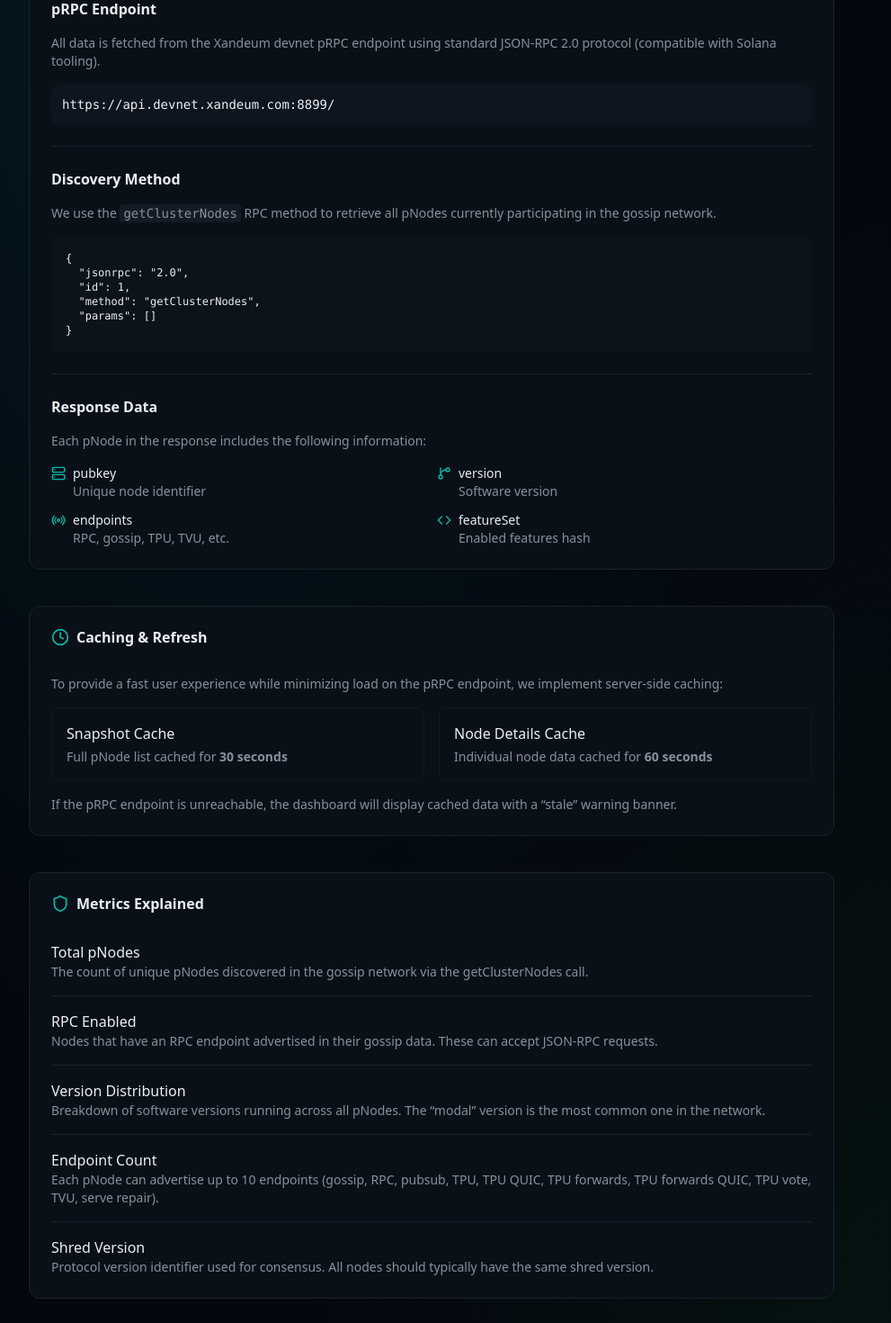
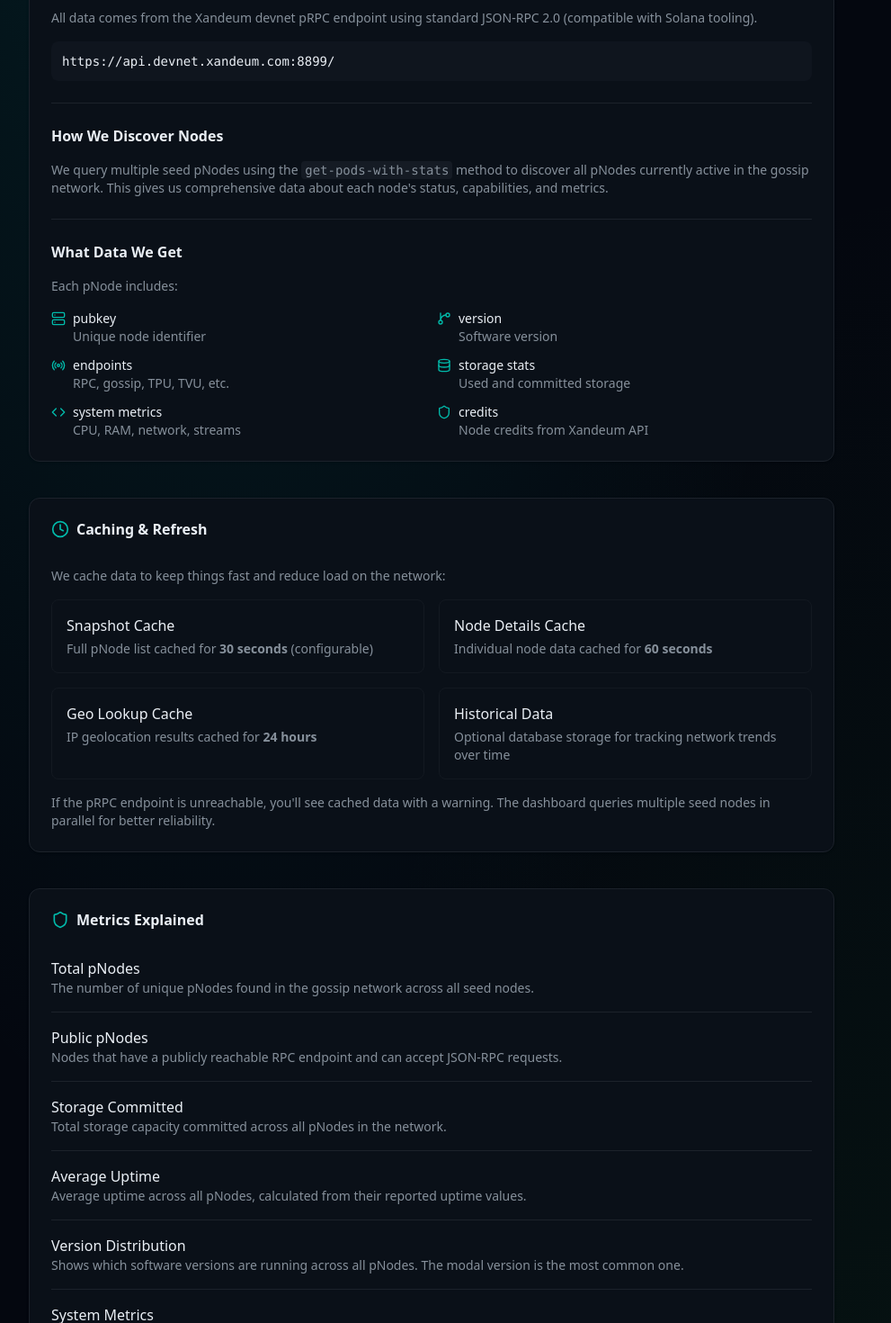
Before and after one commit to BarrieLAJ/xandeum-pnode-analytics, a Next.js app: page /about in a window 1280 px wide. Shown: the part 600-2070 px from the top of the page at 90% size, without its empty margins (0-991 px from the left). Built offline with nearby package versions, Linux system fonts and the light colour scheme.

Commit message:
updates...

```diff
--- a/app/about/page.tsx
+++ b/app/about/page.tsx
@@ -35,8 +35,7 @@ export default function AboutPage() {
           </h1>
         </div>
         <p className="text-lg text-muted-foreground">
-          This dashboard provides real-time analytics for Xandeum pNodes,
-          similar to how validator dashboards work for Solana.
+          A real-time dashboard for monitoring Xandeum pNodes, similar to validator dashboards for Solana.
         </p>
       </div>
 
@@ -50,14 +49,10 @@ export default function AboutPage() {
         </CardHeader>
         <CardContent className="prose prose-sm dark:prose-invert max-w-none">
           <p>
-            <strong>Xandeum</strong> is building a scalable storage layer for
-            Solana dApps. Think of it as a second tier of Solana accounts that
-            can grow to exabytes and beyond.
+            <strong>Xandeum</strong> is building a scalable storage layer for Solana dApps. Think of it as a second tier of Solana accounts that can grow to exabytes and beyond.
           </p>
           <p>
-            This storage layer lives on its own network of storage provider
-            nodes, called <strong>pNodes</strong>. These nodes participate in the
-            gossip protocol to announce their availability and capabilities.
+            This storage layer runs on its own network of storage provider nodes, called <strong>pNodes</strong>. These nodes use the gossip protocol to announce their availability and capabilities.
           </p>
           <div className="flex gap-2 mt-4 not-prose">
             <Badge variant="outline" className="gap-1.5">
@@ -96,8 +91,7 @@ export default function AboutPage() {
           <div className="space-y-4">
             <h4 className="font-semibold">pRPC Endpoint</h4>
             <p className="text-sm text-muted-foreground">
-              All data is fetched from the Xandeum devnet pRPC endpoint using
-              standard JSON-RPC 2.0 protocol (compatible with Solana tooling).
+              All data comes from the Xandeum devnet pRPC endpoint using standard JSON-RPC 2.0 (compatible with Solana tooling).
             </p>
             <div className="p-3 rounded-lg bg-muted/50 font-mono text-sm">
               <code>https://api.devnet.xandeum.com:8899/</code>
@@ -107,27 +101,18 @@ export default function AboutPage() {
           <Separator />
 
           <div className="space-y-4">
-            <h4 className="font-semibold">Discovery Method</h4>
+            <h4 className="font-semibold">How We Discover Nodes</h4>
             <p className="text-sm text-muted-foreground">
-              We use the <code className="px-1 py-0.5 rounded bg-muted">getClusterNodes</code> RPC method to retrieve all
-              pNodes currently participating in the gossip network.
+              We query multiple seed pNodes using the <code className="px-1 py-0.5 rounded bg-muted">get-pods-with-stats</code> method to discover all pNodes currently active in the gossip network. This gives us comprehensive data about each node's status, capabilities, and metrics.
             </p>
-            <div className="p-4 rounded-lg bg-muted/30 font-mono text-xs overflow-x-auto">
-              <pre>{`{
-  "jsonrpc": "2.0",
-  "id": 1,
-  "method": "getClusterNodes",
-  "params": []
-}`}</pre>
-            </div>
           </div>
 
           <Separator />
 
           <div className="space-y-4">
-            <h4 className="font-semibold">Response Data</h4>
+            <h4 className="font-semibold">What Data We Get</h4>
             <p className="text-sm text-muted-foreground">
-              Each pNode in the response includes the following information:
+              Each pNode includes:
             </p>
             <div className="grid grid-cols-1 md:grid-cols-2 gap-3 text-sm">
               <div className="flex items-start gap-2">
@@ -154,10 +139,26 @@ export default function AboutPage() {
                 </div>
               </div>
               <div className="flex items-start gap-2">
+                <Database className="h-4 w-4 text-primary mt-0.5" />
+                <div>
+                  <p className="font-medium">storage stats</p>
+                  <p className="text-muted-foreground">
+                    Used and committed storage
+                  </p>
+                </div>
+              </div>
+              <div className="flex items-start gap-2">
                 <Code className="h-4 w-4 text-primary mt-0.5" />
                 <div>
-                  <p className="font-medium">featureSet</p>
-                  <p className="text-muted-foreground">Enabled features hash</p>
+                  <p className="font-medium">system metrics</p>
+                  <p className="text-muted-foreground">CPU, RAM, network, streams</p>
+                </div>
+              </div>
+              <div className="flex items-start gap-2">
+                <Shield className="h-4 w-4 text-primary mt-0.5" />
+                <div>
+                  <p className="font-medium">credits</p>
+                  <p className="text-muted-foreground">Node credits from Xandeum API</p>
                 </div>
               </div>
             </div>
@@ -175,14 +176,13 @@ export default function AboutPage() {
         </CardHeader>
         <CardContent className="space-y-4">
           <p className="text-sm text-muted-foreground">
-            To provide a fast user experience while minimizing load on the pRPC
-            endpoint, we implement server-side caching:
+            We cache data to keep things fast and reduce load on the network:
           </p>
           <div className="grid grid-cols-1 md:grid-cols-2 gap-4">
             <div className="p-4 rounded-lg border border-border/50">
               <p className="font-medium mb-1">Snapshot Cache</p>
               <p className="text-sm text-muted-foreground">
-                Full pNode list cached for <strong>30 seconds</strong>
+                Full pNode list cached for <strong>30 seconds</strong> (configurable)
               </p>
             </div>
             <div className="p-4 rounded-lg border border-border/50">
@@ -191,10 +191,21 @@ export default function AboutPage() {
                 Individual node data cached for <strong>60 seconds</strong>
               </p>
             </div>
+            <div className="p-4 rounded-lg border border-border/50">
+              <p className="font-medium mb-1">Geo Lookup Cache</p>
+              <p className="text-sm text-muted-foreground">
+                IP geolocation results cached for <strong>24 hours</strong>
+              </p>
+            </div>
+            <div className="p-4 rounded-lg border border-border/50">
+              <p className="font-medium mb-1">Historical Data</p>
+              <p className="text-sm text-muted-foreground">
+                Optional database storage for tracking network trends over time
+              </p>
+            </div>
           </div>
           <p className="text-sm text-muted-foreground">
-            If the pRPC endpoint is unreachable, the dashboard will display
-            cached data with a &ldquo;stale&rdquo; warning banner.
+            If the pRPC endpoint is unreachable, you'll see cached data with a warning. The dashboard queries multiple seed nodes in parallel for better reliability.
           </p>
         </CardContent>
       </Card>
@@ -212,37 +223,37 @@ export default function AboutPage() {
             <div className="border-b border-border pb-4">
               <p className="font-medium">Total pNodes</p>
               <p className="text-sm text-muted-foreground">
-                The count of unique pNodes discovered in the gossip network via
-                the getClusterNodes call.
+                The number of unique pNodes found in the gossip network across all seed nodes.
               </p>
             </div>
             <div className="border-b border-border pb-4">
-              <p className="font-medium">RPC Enabled</p>
+              <p className="font-medium">Public pNodes</p>
               <p className="text-sm text-muted-foreground">
-                Nodes that have an RPC endpoint advertised in their gossip data.
-                These can accept JSON-RPC requests.
+                Nodes that have a publicly reachable RPC endpoint and can accept JSON-RPC requests.
+              </p>
+            </div>
+            <div className="border-b border-border pb-4">
+              <p className="font-medium">Storage Committed</p>
+              <p className="text-sm text-muted-foreground">
+                Total storage capacity committed across all pNodes in the network.
+              </p>
+            </div>
+            <div className="border-b border-border pb-4">
+              <p className="font-medium">Average Uptime</p>
+              <p className="text-sm text-muted-foreground">
+                Average uptime across all pNodes, calculated from their reported uptime values.
               </p>
             </div>
             <div className="border-b border-border pb-4">
               <p className="font-medium">Version Distribution</p>
               <p className="text-sm text-muted-foreground">
-                Breakdown of software versions running across all pNodes. The
-                &ldquo;modal&rdquo; version is the most common one in the network.
-              </p>
-            </div>
-            <div className="border-b border-border pb-4">
-              <p className="font-medium">Endpoint Count</p>
-              <p className="text-sm text-muted-foreground">
-                Each pNode can advertise up to 10 endpoints (gossip, RPC,
-                pubsub, TPU, TPU QUIC, TPU forwards, TPU forwards QUIC, TPU
-                vote, TVU, serve repair).
+                Shows which software versions are running across all pNodes. The modal version is the most common one.
               </p>
             </div>
             <div>
-              <p className="font-medium">Shred Version</p>
+              <p className="font-medium">System Metrics</p>
               <p className="text-sm text-muted-foreground">
-                Protocol version identifier used for consensus. All nodes should
-                typically have the same shred version.
+                Individual node metrics including CPU usage, RAM consumption, network traffic, and active stream counts.
               </p>
             </div>
           </div>
```
Also changed, not shown: 1 other file (tests, documents, lock files or other folders).
